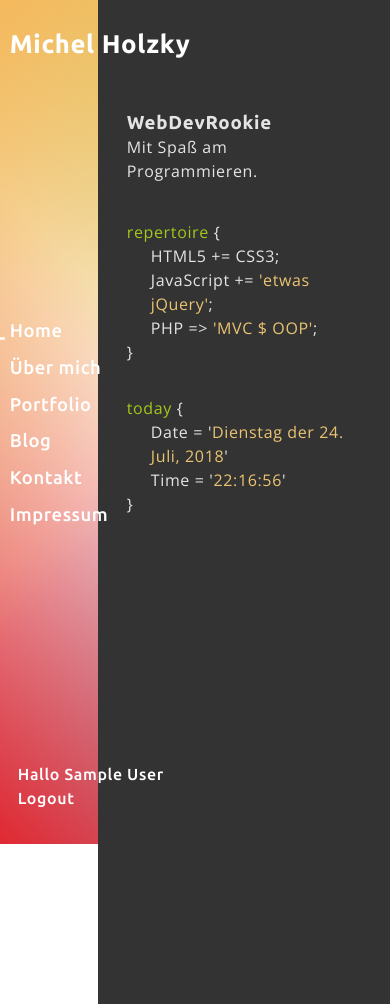
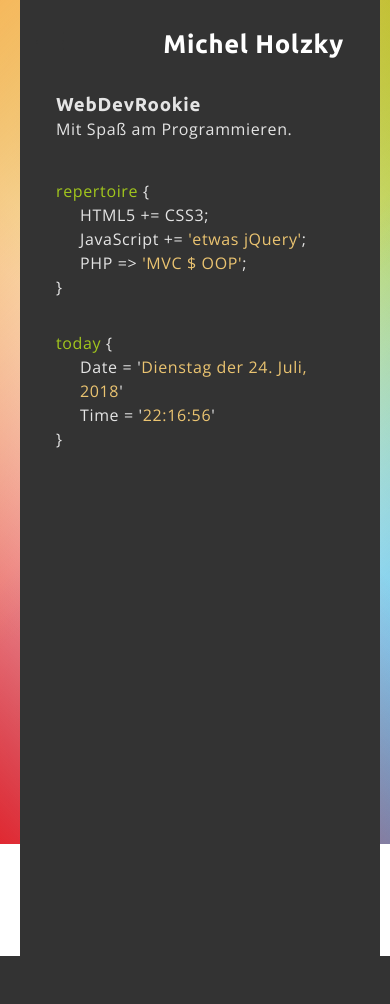
Before and after one commit to fromDisco/Michel_Holzky_Porfolio, a PHP site: page /Michel_Holzky_Portfolio-WIP/ in a window 390 px wide. After the commit the page ends 956 px from the top, so only its background shows below. Run offline with PHP 8.4, Linux system fonts and the light colour scheme; the visitor is signed in with stand-in values (Sample User, id 1); data that the repository does not hold is empty.

Commit message:
responsiv / mediaqueries

```diff
--- a/app/views/inc/header.php
+++ b/app/views/inc/header.php
@@ -16,15 +16,7 @@
 </head>
 <body class="clear">
 
-    <header class="head">
-        <h1><?php echo $data['head']; ?></h1>
-        <?php if (!isset($data['home'])) : ?>
-            <h2><a href="<?= URLROOT ?>">Michel Holzky</a></h2>
-        <?php endif ?>
-    </header>
 
-
-    <?php require 'navbar.php'; ?>
 
 
     <!-- Der Wrapper soll auf der Startseite anders gestaltet werden -->
@@ -36,3 +28,16 @@
         echo '<div class="wrapper">';
     }
     ?>
+
+
+    <header class="head clear">
+        <h1><?php echo $data['head']; ?></h1>
+        <?php if (!isset($data['home'])) : ?>
+            <h2><a href="<?= URLROOT ?>">Michel Holzky</a></h2>
+        <?php endif ?>
+    </header>
+
+
+    <!-- Navigation +++++++++++++++++++++++++++++++++++++++++++++++++++++++ -->
+    <?php require 'navbar.php'; ?>
+    <!-- ende Navigation __________________________________________________ -->
--- a/app/views/inc/navbar.php
+++ b/app/views/inc/navbar.php
@@ -1,3 +1,9 @@
+
+<div class="nav-container">
+    <div class="hamburger">
+        <a href="#open" id="open" class="show"></a>
+        <a href="#close" id="close" class="hidden"></a>
+    </div>
     <nav>
         <ul class="nav-ul">
             <!-- schauen welcher Link die Klasse 'active' bekommt -->
@@ -33,7 +39,7 @@
     <div class="register-login">
         <ul class="clear">
             <?php if (isset($_SESSION['user_id'])) : ?>
-            <li>Hallo <?= $_SESSION['user_name'] ?></li>
+                <li class="user-name">Hallo <?= $_SESSION['user_name'] ?></li>
                 <li><a href="<?php echo URLROOT ?>/user/logout">Logout</a></li>
             <?php else : ?>
                 <li><a href="<?php echo URLROOT ?>/user/register">Registrieren</a></li>
@@ -41,3 +47,4 @@
             <?php endif; ?>
         </ul>
     </div>
+</div>
--- a/public/css/styles.css
+++ b/public/css/styles.css
@@ -9,7 +9,7 @@ html {
 
 body {
     min-height: 100%;
-    /* min-width: 1200px; */
+    min-width: 400px;
     /* height: 100%; */
     font-family: 'Open Sans', sans-serif;
     line-height: 1.5em;
@@ -18,7 +18,11 @@ body {
     color: #333;
 }
 
-h1, h2, h3, nav, .register-login {
+h1,
+h2,
+h3,
+nav,
+.register-login {
     font-family: Ubuntu, sans-serif;
 }
 
@@ -36,8 +40,8 @@ ul li {
     clear: both;
 }
 
+/* MAIN generell ++++++++++++++++++++++++++++++++++++++++++++++++++++*/
 
-/* MAIN generell ++++++++++++++++++++++++++++++++++++++++++++++++++++*/
 .wrapper {
     position: relative;
     z-index: 10;
@@ -49,12 +53,12 @@ ul li {
     margin: 0 auto;
     padding: 5em 0;
     /* background-color: #333; */
-    background-color: rgba(238,238,238, 0.95);
+    background-color: rgba(238, 238, 238, 0.95);
 }
 
 .wrapper.index {
     background-color: #333;
-    color: rgba(238,238,238, 0.95);
+    color: rgba(238, 238, 238, 0.95);
 }
 
 .inner-wrap {
@@ -71,7 +75,8 @@ ul li {
     margin-bottom: 1em;
 }
 
-.back-button:hover, .back-button:active {
+.back-button:hover,
+.back-button:active {
     background-color: #222;
     transform: scale(.99);
 }
@@ -83,8 +88,8 @@ ul li {
 
 /* ende main ---------------------------------------------------------*/
 
+/* ANFANG HEAD ++++++++++++++++++++++++++++++++++++++++++++++++ */
 
-/* ANFANG HEAD ++++++++++++++++++++++++++++++++++++++++++++++++ */
 .head {
     position: fixed;
     left: 2.5%;
@@ -110,10 +115,16 @@ ul li {
     font-size: .6em;
     /* font-weight: 400 */
 }
+
 /* ende head --------------------------------------------------- */
 
+/* ANFANG NAV ++++++++++++++++++++++++++++++++++++++++++++++++++ */
 
-/* ANFANG NAV ++++++++++++++++++++++++++++++++++++++++++++++++++ */
+.nav-container {
+    position: relative;
+}
+
+
 nav {
     position: fixed;
     top: 50%;
@@ -135,8 +146,10 @@ nav {
 .nav-ul a:hover:after {
     content: ' >';
 }
+/* ende Hamburger-Menu ------------ */
 
 /*  login-buttons */
+
 .register-login {
     position: fixed;
     right: 2.5%;
@@ -150,16 +163,16 @@ nav {
     color: #fff;
 }
 
-
 .register-login a {
     display: block;
     font-weight: 500;
     color: #fff;
     padding-bottom: .1em;
 }
-    .register-login a:hover {
-        border-bottom: 2px solid #fff;
-    }
+
+.register-login a:hover {
+    border-bottom: 2px solid #fff;
+}
 
 .active a:before {
     content: '_ ';
@@ -170,10 +183,11 @@ nav {
     font-weight: 900;
     /* color: #333; */
 }
+
 /* ende nav -------------------------------------------------------- */
 
+/* ANFANG Form +++++++++++++++++++++++++++++++++++++++++++++++++ */
 
-/* ANFANG Form +++++++++++++++++++++++++++++++++++++++++++++++++ */
 .invalid {
     box-shadow: 0 0 3px #CC0000;
 }
@@ -185,18 +199,19 @@ legend {
 }
 
 /* .edit-wrap label { */
+
 label {
     font-size: .75em;
     text-transform: uppercase;
     letter-spacing: .09em;
 }
 
-
 fieldset {
     border: none;
 }
 
-input, textarea {
+input,
+textarea {
     display: block;
     border: none;
     width: 98%;
@@ -217,7 +232,6 @@ input, textarea {
     color: #fff;
 }
 
-
 .formfield:hover,
 .formfield:focus {
     background-color: #555;
@@ -236,6 +250,7 @@ input, textarea {
 }
 
 /* Button: Beitrag hinzufügen */
+
 .content.button {
     /* display: table; */
     margin: 5em 0 1em;
@@ -260,6 +275,7 @@ input, textarea {
 }
 
 /* Seite mit einzelnem Beitrag */
+
 .content.delete.button {
     margin-top: 1em;
 }
@@ -278,10 +294,11 @@ input, textarea {
 }
 
 /* ende Seite mit einzelnem Beitrag */
+
 /* ende Form --------------------------------------------------- */
 
+/* ANFANG INDEX ++++++++++++++++++++++++++++++++++++++++++++++++ */
 
-/* ANFANG INDEX ++++++++++++++++++++++++++++++++++++++++++++++++ */
 .skills {
     display: block;
     margin-left: 1.5em;
@@ -299,16 +316,19 @@ input, textarea {
     color: rgb(235, 196, 113);
     font-style: normal;
 }
+
 /* ende index --------------------------------------------------- */
 
+/* ANFANG PORTFOLIO ++++++++++++++++++++++++++++++++++++++++++++++++ */
 
-/* ANFANG PORTFOLIO ++++++++++++++++++++++++++++++++++++++++++++++++ */
 /* bilder passen sich der weite des Elternelements an */
+
 .auto-width {
     width: 100%;
 }
 
 /* macht den gesamten Beitrag klickbar */
+
 .expand-link {
     position: absolute;
     top: 0;
@@ -317,14 +337,15 @@ input, textarea {
     left: 0;
 }
 
+/* enthält den gesamten Beitrag */
 
-/* enthält den gesamten Beitrag */
 .content {
     position: relative;
     margin-bottom: 3em;
 }
 
 /* umschließt das Bild */
+
 .crop-img {
     height: 10em;
     position: relative;
@@ -334,13 +355,15 @@ input, textarea {
 }
 
 /* umschließt den Text, der das Bild beschreibt */
+
 .img-text {
     position: absolute;
     bottom: 0em;
     color: #fff;
 }
 
-.portfolio.h3, .portfolio.subhead {
+.portfolio.h3,
+.portfolio.subhead {
     display: table;
     background-color: #333;
     padding-left: .5em;
@@ -350,22 +373,26 @@ input, textarea {
 .subhead {
     padding-bottom: .35em;
 }
+
 /* Beschreibungstext */
+
 .description {
     height: 0;
     overflow: hidden;
 }
+
 /* ende portfolio --------------------------------------------------- */
 
+/* ANFANG BLOG +++++++++++++++++++++++++++++++++++++++++++++++++++++ */
 
-/* ANFANG BLOG +++++++++++++++++++++++++++++++++++++++++++++++++++++ */
 .space-left {
     margin-left: 10%;
 }
+
 /* ende portfolio --------------------------------------------------- */
 
+/* ANFANG BLOG +++++++++++++++++++++++++++++++++++++++++++++++++++++ */
 
-/* ANFANG BLOG +++++++++++++++++++++++++++++++++++++++++++++++++++++ */
 .user-data {
     font-size: .75em;
 }
@@ -390,14 +417,15 @@ input, textarea {
 .show-more a:hover {
     color: rgb(162, 199, 29);
 }
+
 .show-more a:hover:after {
     content: " >";
 }
 
 /* ende blog --------------------------------------------------------------- */
 
+/* IMPRESSUM +++++++++++++++++++++++++++++++++++++++++++++++++++++++++++++++ */
 
-/* IMPRESSUM +++++++++++++++++++++++++++++++++++++++++++++++++++++++++++++++ */
 .impressum h4 {
     margin-top: 2em;
 }
@@ -405,7 +433,9 @@ input, textarea {
 .impressum h3 {
     margin-top: 2em;
 }
+
 /* ende impressum ---------------------------------------------------------- */
+
 
 
 /* +++++++++++++++++++++++++++++++++++++++++++++++++++++++++++++++++++++++++ */
@@ -421,6 +451,7 @@ input, textarea {
     }
 }
 
+/* Anfang max-width: 1200px ++++++++++++++++++++++++++++++++++++++++++++++++ */
 @media screen and (max-width: 1200px) {
     .register-login {
         right: auto;
@@ -428,11 +459,9 @@ input, textarea {
         left: 2.5%;
         bottom: 2em;
     }
-
     .register-login li {
         text-align: left;
     }
-
     .wrapper {
         float: right;
         width: 75%;
@@ -440,7 +469,122 @@ input, textarea {
         /* min-width: auto; */
     }
 }
+/* ende max-width: 1200px __________________________________________________ */
 
-@media screen and (max-width: 700px) {
 
+/* Anfang max-width: 900px +++++++++++++++++++++++++++++++++++++++++++++++++ */
+@media screen and (max-width: 900px) {
+    /* Hamburger-Menu ++++++++++++++++++++++++++++++++++++++++++++++++++++++ */
+    .hamburger {
+        position: fixed;
+        left: 2.5%;
+        top: 2rem;
+        z-index: 15;
+    }
+
+    .hamburger a {
+        position: relative;
+        /* display: block; */
+    }
+
+    #open {
+        padding: .625em .875em;
+
+    }
+
+    #open:before {
+        content: " ";
+        position: absolute;
+        left: 0;
+        top: .5em;
+        width: 1.75em;
+        height: .25em;
+        background: #333;
+        border-radius: .1em;
+        box-shadow: 0 -.5em 0 0 #333, 0 .5em 0 0 #333;
+    }
+
+    #close {
+        position: relative;
+        left: .8em;
+        height: 1.75em;
+        width: .25em;
+        transform: rotate(45deg);
+        /* margin-top: 3em; */
+        background: #333;
+    }
+
+    #close:before {
+        position: absolute;
+        left: -.75em;
+        top: .75em;
+        width: 1.75em;
+        height: .25em;
+        background: #333;
+        content: "";
+    }
+
+    .hidden {
+        display: none;
+    }
+
+    .show {
+        display: block;
+    }
+    /* ende Hamburger-Menu _________________________________________________ */
+
+
+    /* Anfang Header umbauen +++++++++++++++++++++++++++++++++++++++++++++++ */
+    .wrapper {
+        float: none;
+        padding-top: 2em;
+    }
+
+    .head {
+        position: static;
+        width: 80%;
+        margin: auto;
+    }
+
+    .head h1 {
+        float: right;
+    }
+
+    nav {
+        left: -9999em;
+    }
+
+    .register-login {
+        left: -9999em;
+    }
+
+    .register-login li {
+        padding: 0;
+    }
+
+    .user-name {
+        display: none;
+    }
+    /* ende Header umbauen _________________________________________________ */
 }
+/* ende max-width: 1200px __________________________________________________ */
+
+
+/* Anfang max-width: 800px +++++++++++++++++++++++++++++++++++++++++++++++++ */
+@media screen and (max-width: 800px) {
+    .wrapper {
+        width: 90%;
+    }
+
+    .nav-container {
+        position: absolute;
+        top: 2em;
+    }
+
+    .hamburger {
+        position: absolute;
+        top: 0;
+        left: 1em;
+    }
+}
+/* ende max-width: 800px __________________________________________________ */
```
Lines whose indentation alone changed are shown as unchanged.
